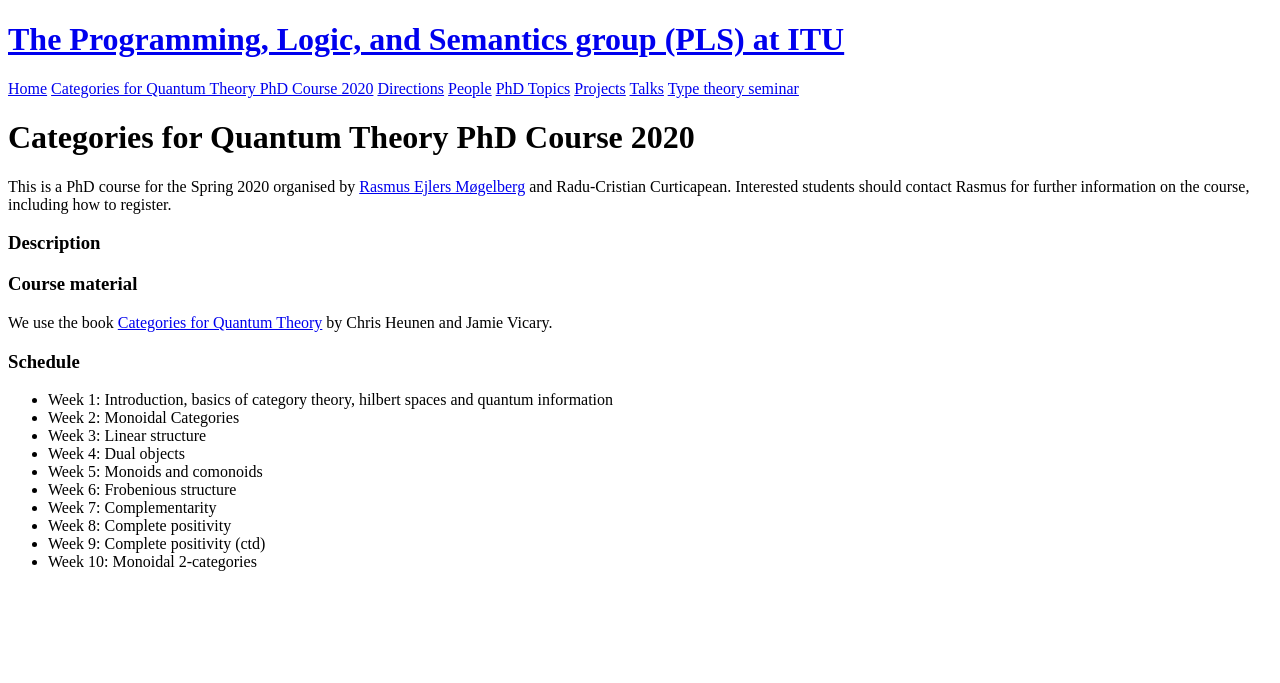
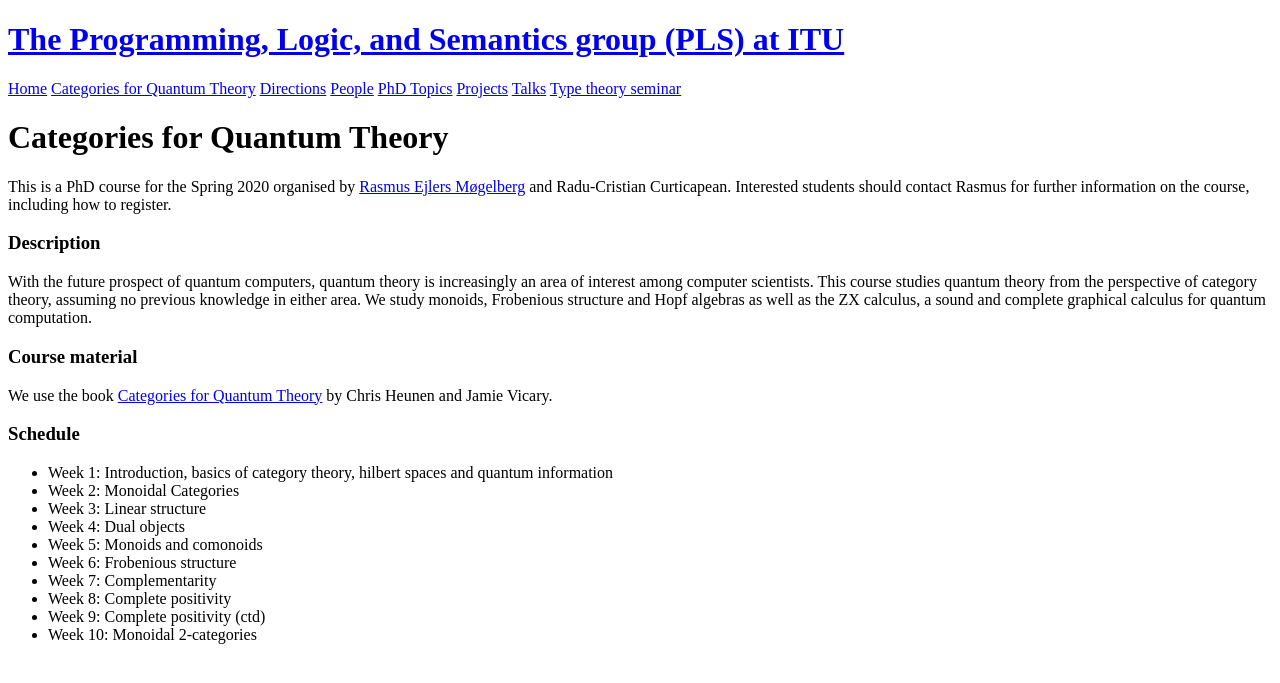
Before and after one commit to rmogelberg/pls.itu.dk, a Jekyll site: the page built from Categories_for_quantum.md, in a window 1280 px wide. Shown: the top 683 px of the page. Built offline with Jekyll 4.4.1, drawn with Linux system fonts in a browser that asks for light colours.

Commit message:
Cats for quantum

```diff
--- a/Categories_for_quantum.md
+++ b/Categories_for_quantum.md
@@ -1,12 +1,12 @@
 ---
 layout: page
-title: Categories for Quantum Theory PhD Course 2020
+title: Categories for Quantum Theory
 ---
 This is a PhD course for the Spring 2020 organised by [Rasmus Ejlers Møgelberg](http://www.itu.dk/people/mogel) and Radu-Cristian Curticapean. Interested students should contact Rasmus for further information on the course, including how to register.
 
 ### Description
 
-
+With the future prospect of quantum computers, quantum theory is increasingly an area of interest among computer scientists. This course studies quantum theory from the perspective of category theory, assuming no previous knowledge in either area. We study monoids, Frobenious structure and Hopf algebras as well as the ZX calculus, a sound and complete graphical calculus for quantum computation.
 
 ### Course material
 
```
